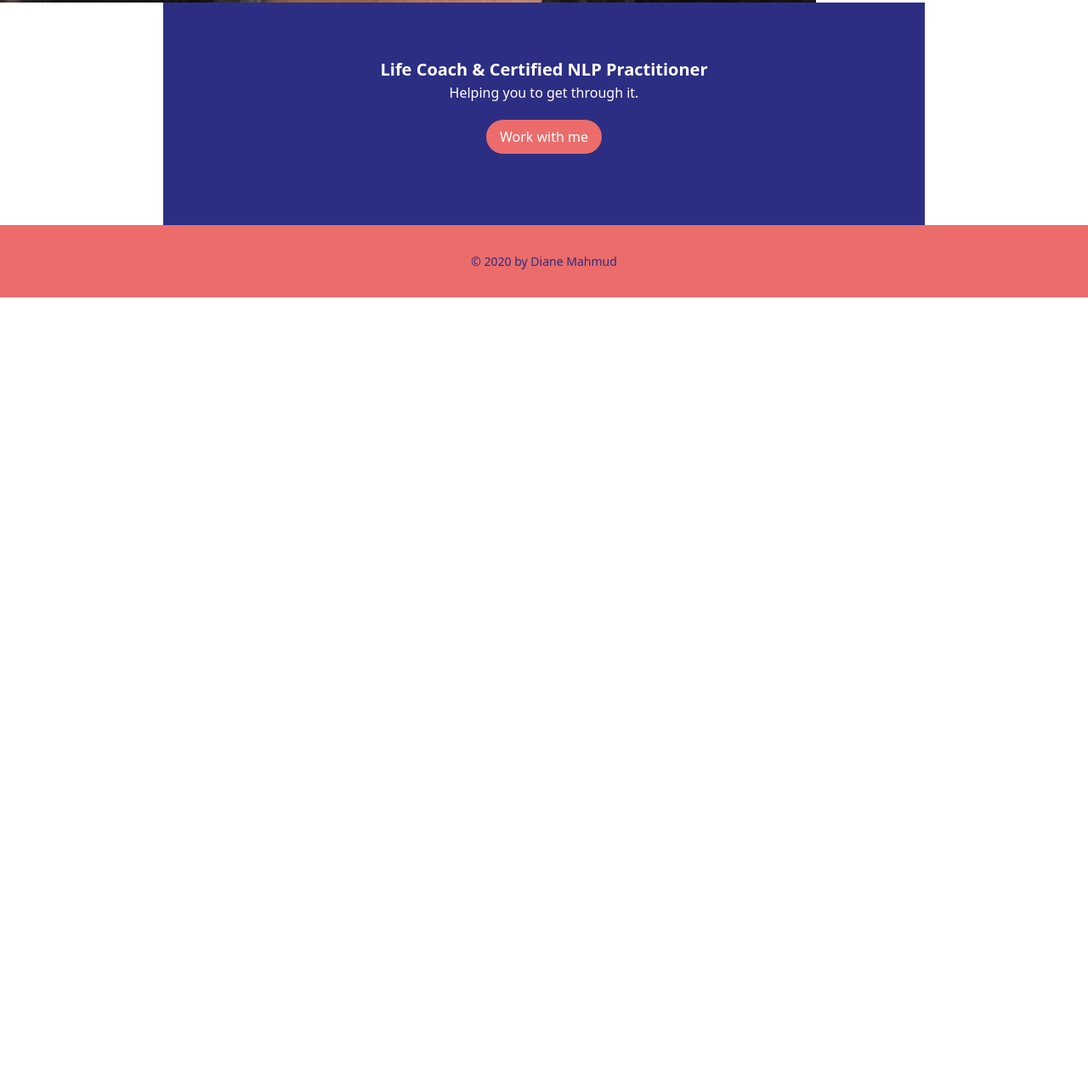
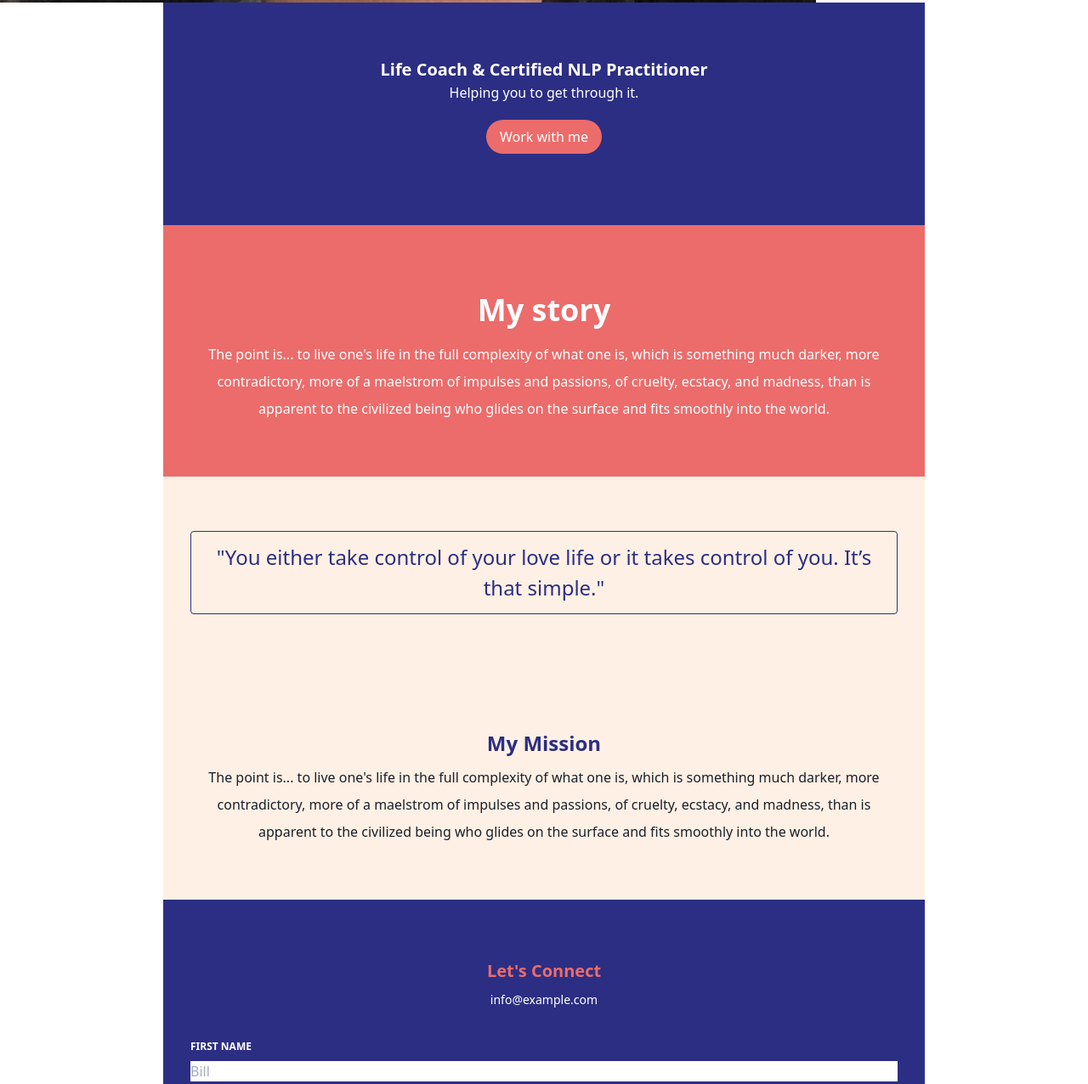
Before and after one commit to hass123uk/cuddly-train, a Gatsby site: page / in a window 1280 px wide. Shown: the part 1186-2462 px from the top of the page at 85% size. Before the commit the page ends 1536 px from the top, so only its background shows below. Built offline with nearby package versions, Linux system fonts and the light colour scheme; Gatsby itself is replaced by a stand-in of ours; what @tailwindcss/custom-forms would draw is missing.

Commit message:
Copy contact and my story into index.

```diff
--- a/src/pages/index.js
+++ b/src/pages/index.js
@@ -1,17 +1,16 @@
 import React from "react";
+import { Link } from "gatsby";
 
 import Layout from "../components/layout";
 import SEO from "../components/seo";
 import Container from "../components/container";
 import portraitPicture from "../images/portrait.jpg";
+import ContactForm from "../components/contact-form";
 
 function IndexPage() {
   return (
     <Layout>
-      <SEO
-        keywords={[`life coach`, `counseling`, `nlp coach`]}
-        title="Home"
-      />
+      <SEO keywords={[`life coach`, `counseling`, `nlp coach`]} title="Home" />
 
       <section>
         <img
@@ -24,40 +23,53 @@ function IndexPage() {
             Life Coach &amp; Certified NLP Practitioner
           </h1>
           <p className="text-md ">Helping you to get through it.</p>
+          <Link to="/contact">
             <button
               type="button"
               className="bg-accent rounded-full py-2 px-4 my-5"
-            aria-label="Go to contact me page" aria-controls="navigation"
+              aria-label="Go to contact me page"
+              aria-controls="navigation"
             >
               Work with me
             </button>
+          </Link>
         </Container>
       </section>
-
-      {/* <section className="text-center">
-        <img
-          alt="Cat and human sitting on a couch"
-          className="block w-1/2 mx-auto mb-8"
-          src={catAndHumanIllustration}
-        />
-
-        <h2 className="inline-block p-3 mb-4 text-2xl font-bold bg-yellow-400">
-          Hey there! Welcome to your first Gatsby site.
+      <Container className="bg-accent text-white text-center">
+        <h1 className="text-4xl font-bold leading-loose">My story</h1>
+        <p className="leading-loose">
+          The point is... to live one&apos;s life in the full complexity of what
+          one is, which is something much darker, more contradictory, more of a
+          maelstrom of impulses and passions, of cruelty, ecstacy, and madness,
+          than is apparent to the civilized being who glides on the surface and
+          fits smoothly into the world.
+        </p>
+      </Container>
+      <Container className="bg-accent2">
+        <div className="border rounded border-main p-3">
+          <p className="text-center text-main text-2xl font-thin">
+            &quot;You either take control of your love life or it takes control
+            of you. It’s that simple.&quot;
+          </p>
+        </div>
+      </Container>
+      <Container className="bg-accent2 text-center">
+        <h2 className="text-2xl text-main font-bold leading-loose">
+          My Mission
         </h2>
-
         <p className="leading-loose">
-          This is a barebones starter for Gatsby styled using{` `}
-          <a
-            className="font-bold text-gray-900 no-underline"
-            href="https://tailwindcss.com/"
-            target="_blank"
-            rel="noopener noreferrer"
-          >
-            Tailwind CSS
-          </a>
-          , a utility-first CSS framework.
+          The point is... to live one&apos;s life in the full complexity of what
+          one is, which is something much darker, more contradictory, more of a
+          maelstrom of impulses and passions, of cruelty, ecstacy, and madness,
+          than is apparent to the civilized being who glides on the surface and
+          fits smoothly into the world.
         </p>
-      </section> */}
+      </Container>
+      <Container className="bg-main text-white">
+        <section>
+          <ContactForm />
+        </section>
+      </Container>
     </Layout>
   );
 }
```
Lines whose indentation alone changed are shown as unchanged.
